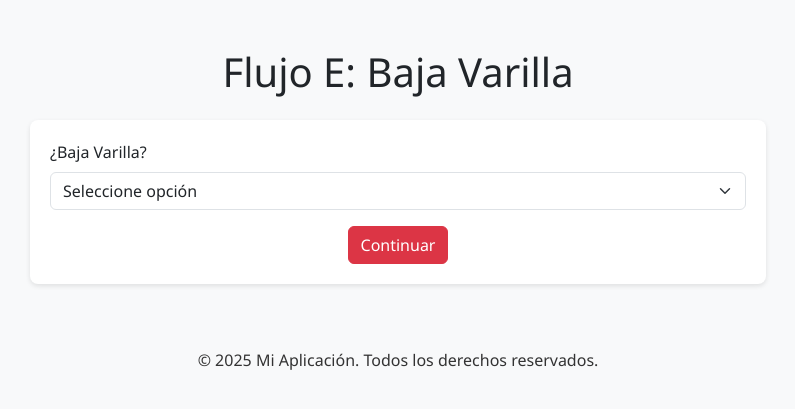
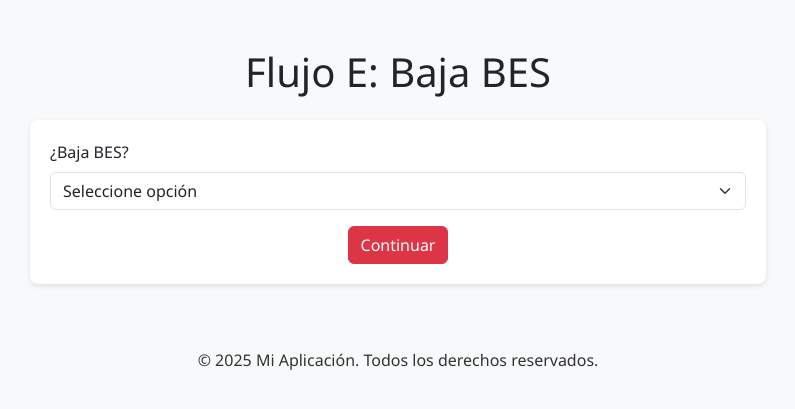
Before and after one commit to Lucianogalizia/BES, a Flask app: page /flujo_e in a window 1280 px wide. Shown: the part 56-465 px from the top of the page, without its empty margins (242-1037 px from the left). Run offline with Flask 2, Linux system fonts and the light colour scheme.

Commit message:
Update flujo_e.html

```diff
--- a/templates/flujo_e.html
+++ b/templates/flujo_e.html
@@ -1,15 +1,15 @@
 {% extends "base.html" %}
 
-{% block title %}Flujo E: Baja Varilla{% endblock %}
+{% block title %}Flujo E: Baja BES{% endblock %}
 
 {% block content %}
 <div class="row justify-content-center">
   <div class="col-md-8">
-    <h1 class="text-center mb-4">Flujo E: Baja Varilla</h1>
+    <h1 class="text-center mb-4">Flujo E: Baja BES</h1>
     <form action="{{ url_for('flujo_e_decidir') }}" method="POST">
       <div class="mb-3">
-        <label class="form-label">¿Baja Varilla?</label>
-        <select name="baja_varilla" class="form-select" required>
+        <label class="form-label">¿Baja BES?</label>
+        <select name="baja_BES" class="form-select" required>
           <option value="">Seleccione opción</option>
           <option value="SI">SI</option>
           <option value="NO">NO</option>
```
